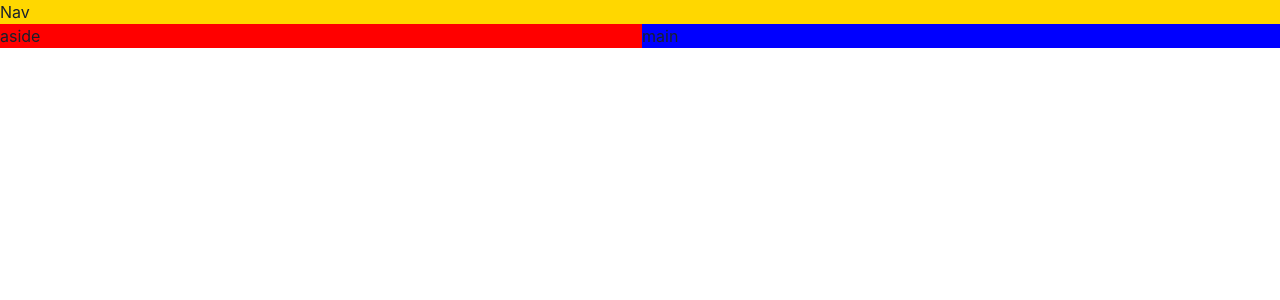
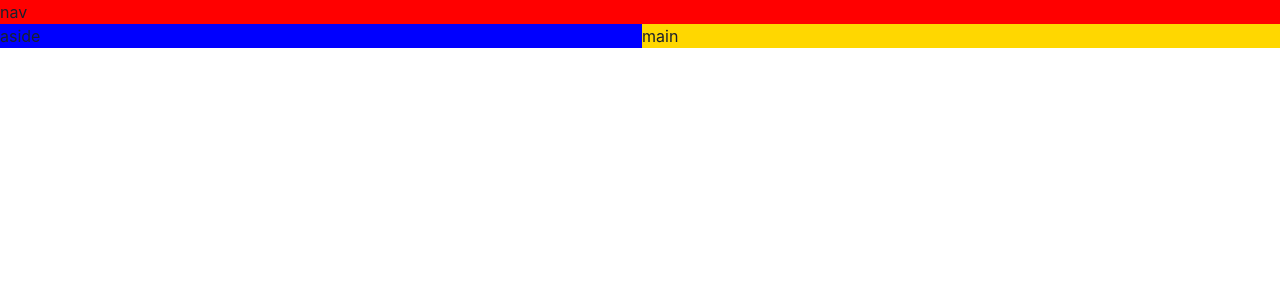
Before and after one commit to mota6em/game-hub, a React (Vite) app: page / in a window 1280 px wide. Shown: the top 300 px of the page. Built offline with nearby package versions, Linux system fonts and the light colour scheme.

Commit message:
rewrite the Gird layot

```diff
--- a/src/App.tsx
+++ b/src/App.tsx
@@ -4,16 +4,18 @@ import { useState } from "react";
 
 
 function App() {
-  return (<Grid templateAreas={{
-      base: `"nav " "main"`,
+  return (
+    <Grid templateAreas={{
+      base: `"nav" "main"`,
       lg: `"nav nav" "aside main"`
-  }}>
-    <GridItem area='nav' bg='gold'>Nav</GridItem>
-    <Show above="lg">
-      <GridItem area='aside' bg='red'>aside</GridItem>
-    </Show>
-    <GridItem area='main' bg='blue'>main</GridItem>
-  </Grid>)
+    }}>
+        <GridItem area={"nav"} bg={"red"}>nav</GridItem>
+        <Show above="lg">
+              <GridItem area={"aside"} bg={"blue"}>aside</GridItem>
+        </Show>
+        <GridItem area={"main"} bg={"gold"}>main</GridItem>
+    </Grid>
+  )
 }
 
 export default App;
```
